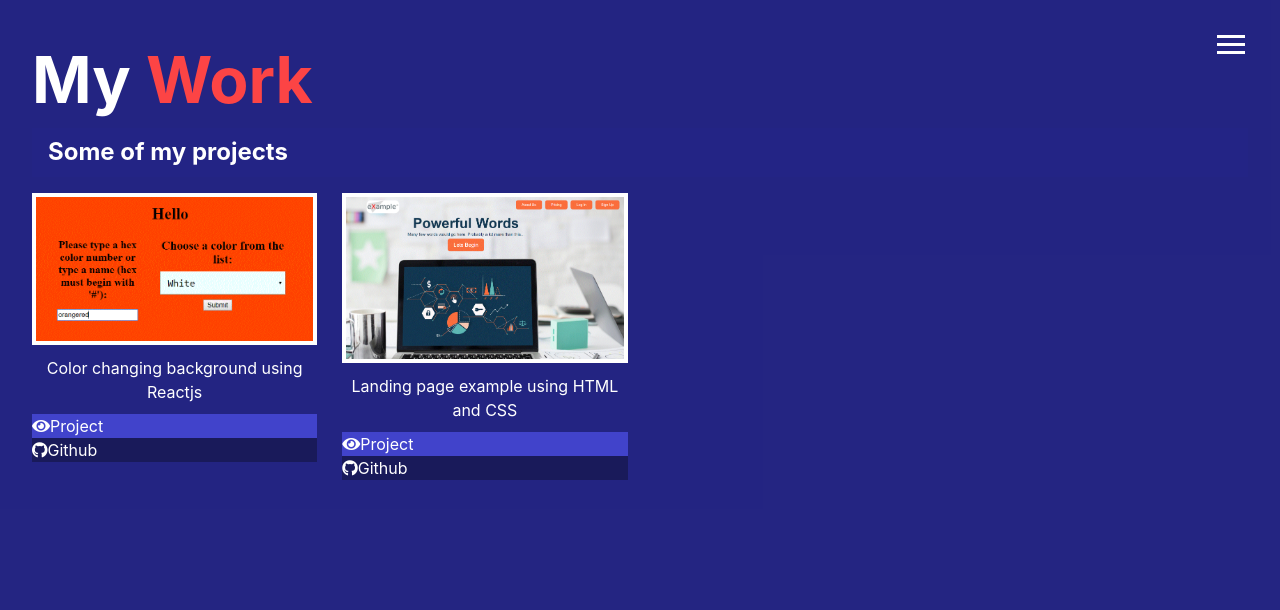
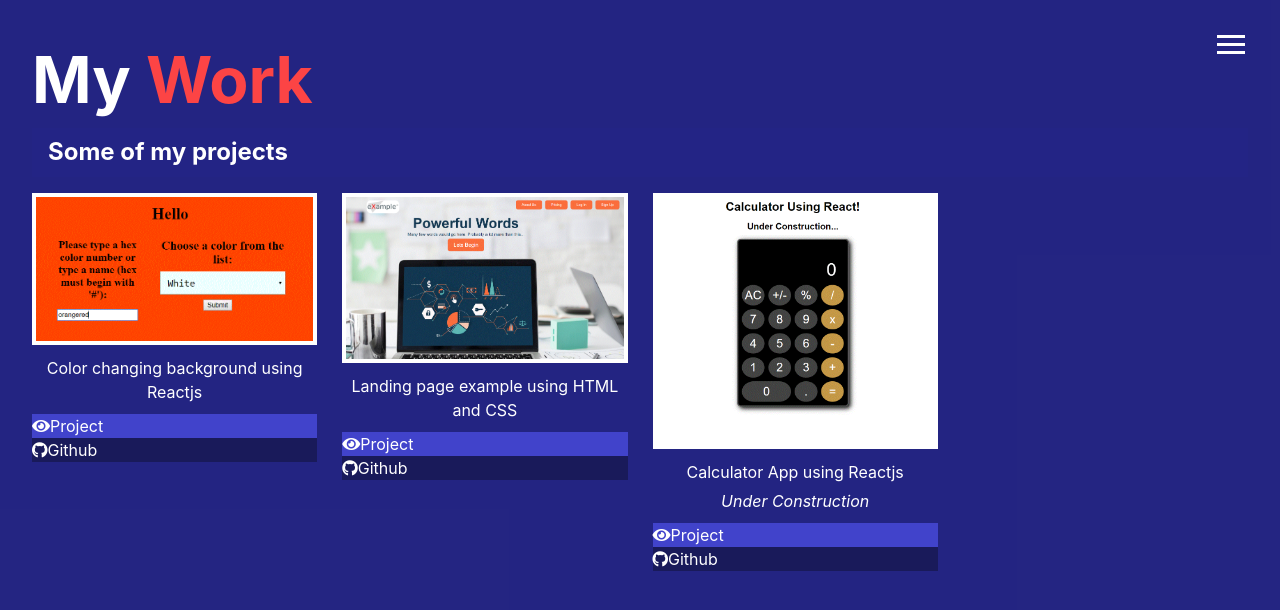
Before and after one commit to JessFonseca/Portfolio, a website: page main/work.html in a window 1280 px wide. Drawn offline with Linux system fonts and the light colour scheme.

Commit message:
added react calculator to work

```diff
--- a/main/work.html
+++ b/main/work.html
@@ -82,6 +82,23 @@
                     <i class="fab fa-github"></i>Github
                 </a>
             </div>
+
+            <div class="item">
+                <a target="_blank" href="https://codepen.io/jessfonseca/pen/WgWWPV">
+                    <img src="img/reactCalculator.GIF" alt="Landing Page">
+                </a>
+                <p>Calculator App using Reactjs</p>
+                <p>
+                    <i>Under Construction</i>
+                </p>
+                <a target="_blank" href="https://codepen.io/jessfonseca/pen/WgWWPV" class="btn-light">
+                    <i class="fas fa-eye"></i>Project
+                </a>
+                <a target="_blank" href="https://github.com/JessFonseca/Projects/tree/master/reactCalculator/react_calculator" class="btn-dark">
+                    <i class="fab fa-github"></i>Github
+                </a>
+            </div>
+
         </div>
     </main>
     <script src="js/main.js"></script>
```
Also changed, not shown: main/img/reactCalculator.GIF (added).
